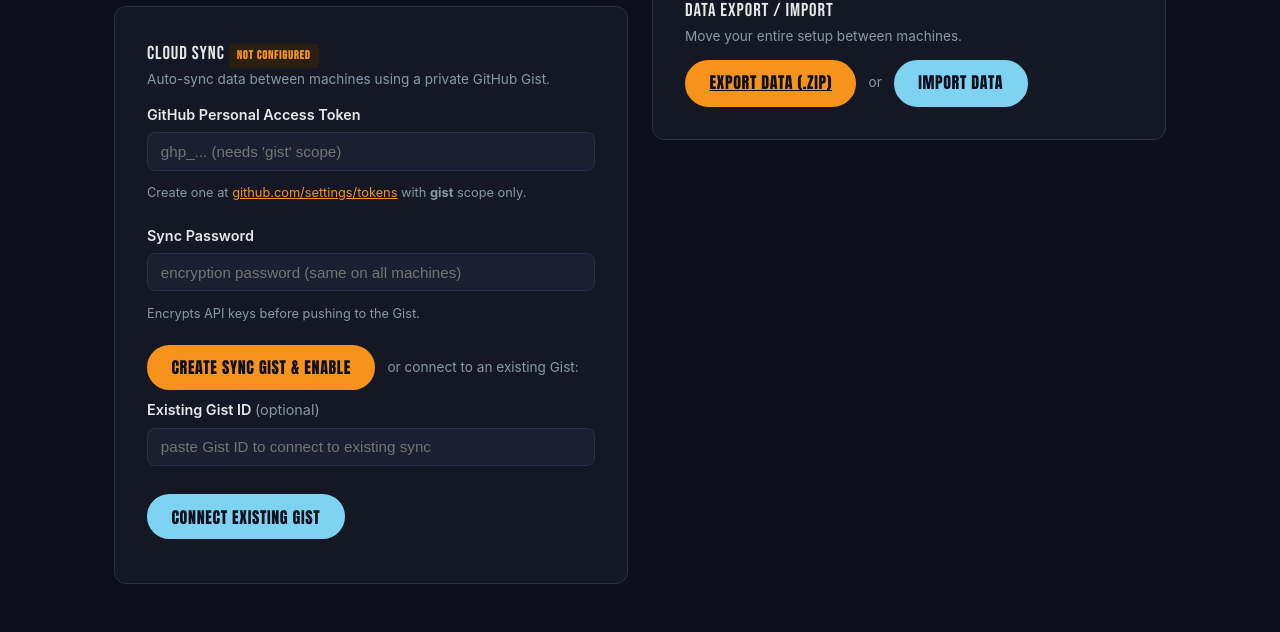
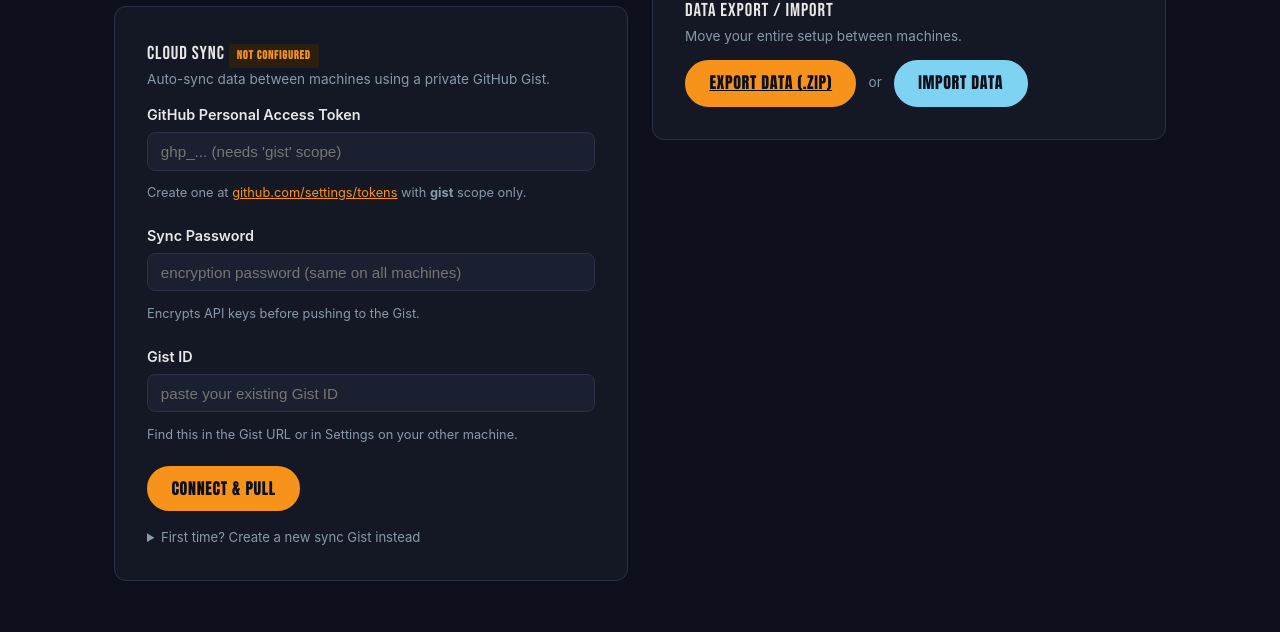
Before and after one commit to btcsessions/sessions-builder, a Flask app: a page that uses templates/settings.html in a window 1280 px wide. Shown: the part 1120-1752 px from the top of the page. After the commit the page ends 1701 px from the top, so only its background shows below. Run offline with Flask 3, Linux system fonts and the light colour scheme; the visitor is signed in with stand-in values (Sample User, id 1); data that the repository does not hold is empty; some libraries are stand-ins or nearby versions.

Commit message:
Redesign sync setup to prevent accidental new Gist creation
- Make "Connect & Pull" the primary action with Gist ID as a required field
- Auto-pull data immediately after connecting to existing Gist
- Move "Create New Gist" behind a details/summary disclosure for first-time setup
- Clearer labels and hints to guide returning users

https://claude.ai/code/session_012sHXeu9X6Hz6HGDz1Ujgrb

```diff
--- a/templates/settings.html
+++ b/templates/settings.html
@@ -106,16 +106,20 @@
                     <input type="password" id="sync_password_input" class="sidebar-search" placeholder="encryption password (same on all machines)">
                     <small>Encrypts API keys before pushing to the Gist.</small>
                 </div>
+                <div class="form-group">
+                    <label for="sync_gist_id_input">Gist ID</label>
+                    <input type="text" id="sync_gist_id_input" class="sidebar-search" placeholder="paste your existing Gist ID">
+                    <small>Find this in the Gist URL or in Settings on your other machine.</small>
+                </div>
                 <div style="display:flex; gap:0.75rem; align-items:center; flex-wrap:wrap;">
-                    <button class="btn primary" id="create-gist-btn">Create Sync Gist &amp; Enable</button>
-                    <span class="form-hint" style="margin:0;">or connect to an existing Gist:</span>
+                    <button class="btn primary" id="connect-gist-btn">Connect &amp; Pull</button>
+                    <span id="sync-setup-status" class="form-hint" style="margin:0;"></span>
                 </div>
-                <div class="form-group" style="margin-top:0.5rem;">
-                    <label for="sync_gist_id_input">Existing Gist ID <span style="font-weight:normal; color:var(--text-muted);">(optional)</span></label>
-                    <input type="text" id="sync_gist_id_input" class="sidebar-search" placeholder="paste Gist ID to connect to existing sync">
-                </div>
-                <button class="btn secondary" id="connect-gist-btn">Connect Existing Gist</button>
-                <span id="sync-setup-status" class="form-hint" style="margin-left:0.5rem;"></span>
+                <details style="margin-top:1rem;">
+                    <summary style="cursor:pointer; color:var(--text-muted); font-size:0.82rem;">First time? Create a new sync Gist instead</summary>
+                    <p class="form-hint" style="margin:0.5rem 0 0.4rem;">Only use this if you don't have an existing Gist from another machine.</p>
+                    <button class="btn small secondary" id="create-gist-btn">Create New Gist</button>
+                </details>
             </div>
             {% else %}
             <div style="margin-top:0.75rem;">
@@ -426,12 +430,11 @@ if (connectGistBtn) {
         const token = document.getElementById("sync_token_input").value.trim();
         const gistId = document.getElementById("sync_gist_id_input").value.trim();
         const password = document.getElementById("sync_password_input").value.trim();
-        if (!token || !gistId) { syncSetupStatus.textContent = "Enter both token and Gist ID."; return; }
-        if (!password) { syncSetupStatus.textContent = "Enter a sync password to encrypt your API keys."; return; }
+        if (!token || !gistId) { syncSetupStatus.textContent = "Enter token, Gist ID, and password."; return; }
+        if (!password) { syncSetupStatus.textContent = "Enter a sync password to decrypt your data."; return; }
         connectGistBtn.disabled = true;
         syncSetupStatus.textContent = "Connecting...";
         try {
-            // Save sync settings
             const resp = await fetch("/api/sync/connect", {
                 method: "POST",
                 headers: { "Content-Type": "application/json" },
@@ -439,8 +442,20 @@ if (connectGistBtn) {
             });
             const data = await resp.json();
             if (data.ok) {
-                syncSetupStatus.textContent = "Connected! Reloading...";
-                setTimeout(() => location.reload(), 1000);
+                // Auto-pull after connecting
+                syncSetupStatus.textContent = "Connected! Pulling data...";
+                try {
+                    const pullResp = await fetch("/api/sync/pull", { method: "POST" });
+                    const pullData = await pullResp.json();
+                    if (pullData.ok) {
+                        syncSetupStatus.textContent = "Synced! Reloading...";
+                    } else {
+                        syncSetupStatus.textContent = "Connected but pull failed: " + (pullData.error || "unknown error") + ". Reloading...";
+                    }
+                } catch (pullErr) {
+                    syncSetupStatus.textContent = "Connected but pull failed. Reloading...";
+                }
+                setTimeout(() => location.reload(), 1500);
             } else {
                 syncSetupStatus.textContent = "Error: " + data.error;
             }
```
